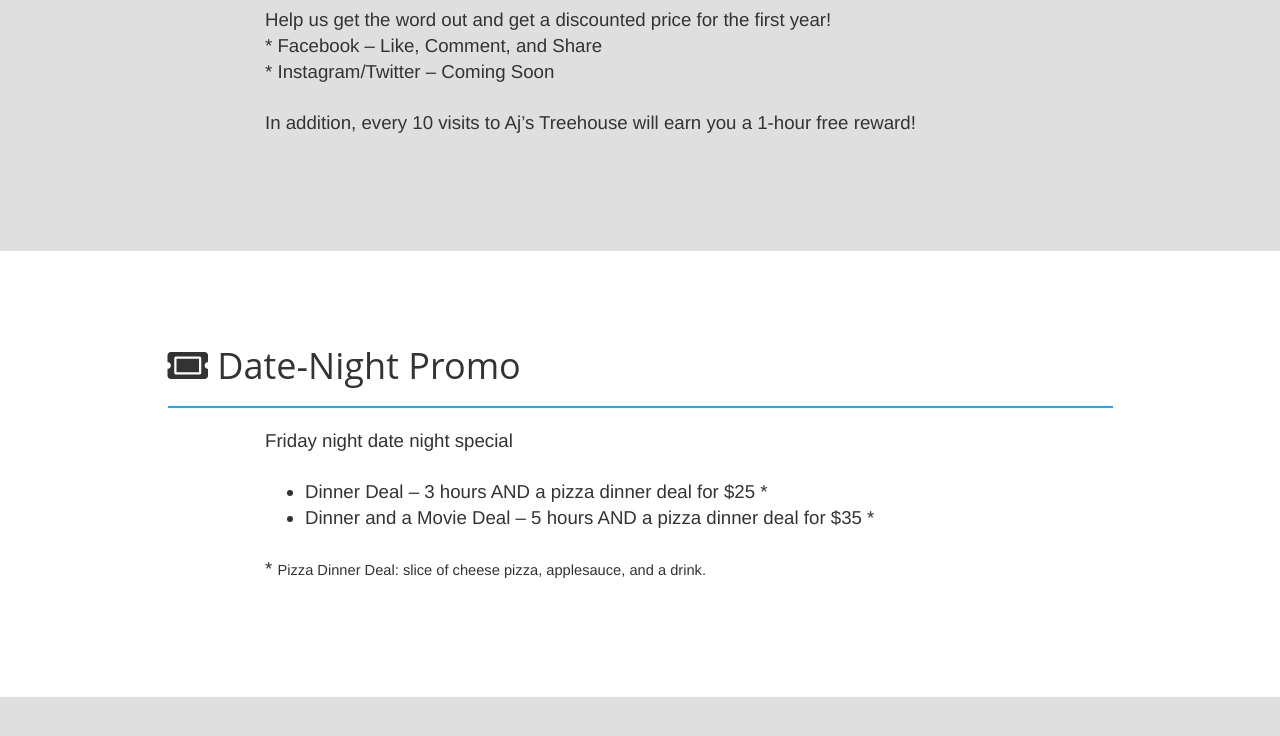
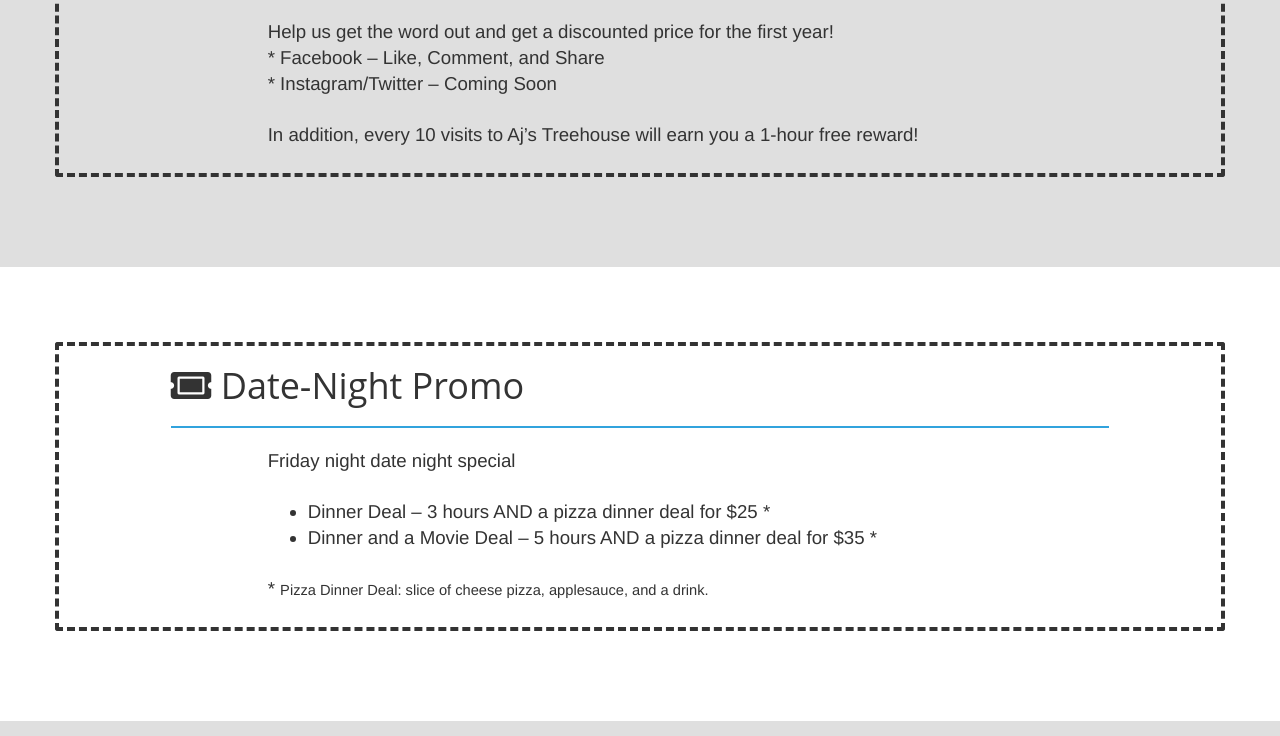
Before and after one commit to joevus/treehouse, a plain HTML site: page promos/index.html in a window 1280 px wide. Shown: the part 791-1527 px from the top of the page. Drawn offline with Linux system fonts and the light colour scheme.

Commit message:
new styling of promo sections. comments there with other styles that i tested.

```diff
--- a/css/styles.css
+++ b/css/styles.css
@@ -283,8 +283,24 @@
   padding-bottom: 90px;
 }
 
+/* .promo-section h1 {
+  color: #31a3dd;
+} */
+
 .promo-section p, ul {
   margin-bottom: 25px;
+}
+
+/* .promo-section i {
+  color: #31a3dd;
+  color: #333;
+} */
+
+.promo-section .row{
+  border-radius: 3px;
+  /* border: dashed 4px #31a3dd; */
+  /* border: solid 3px #31a3dd; */
+  border: dashed 4px #333;
 }
 
 .footnote {
```
